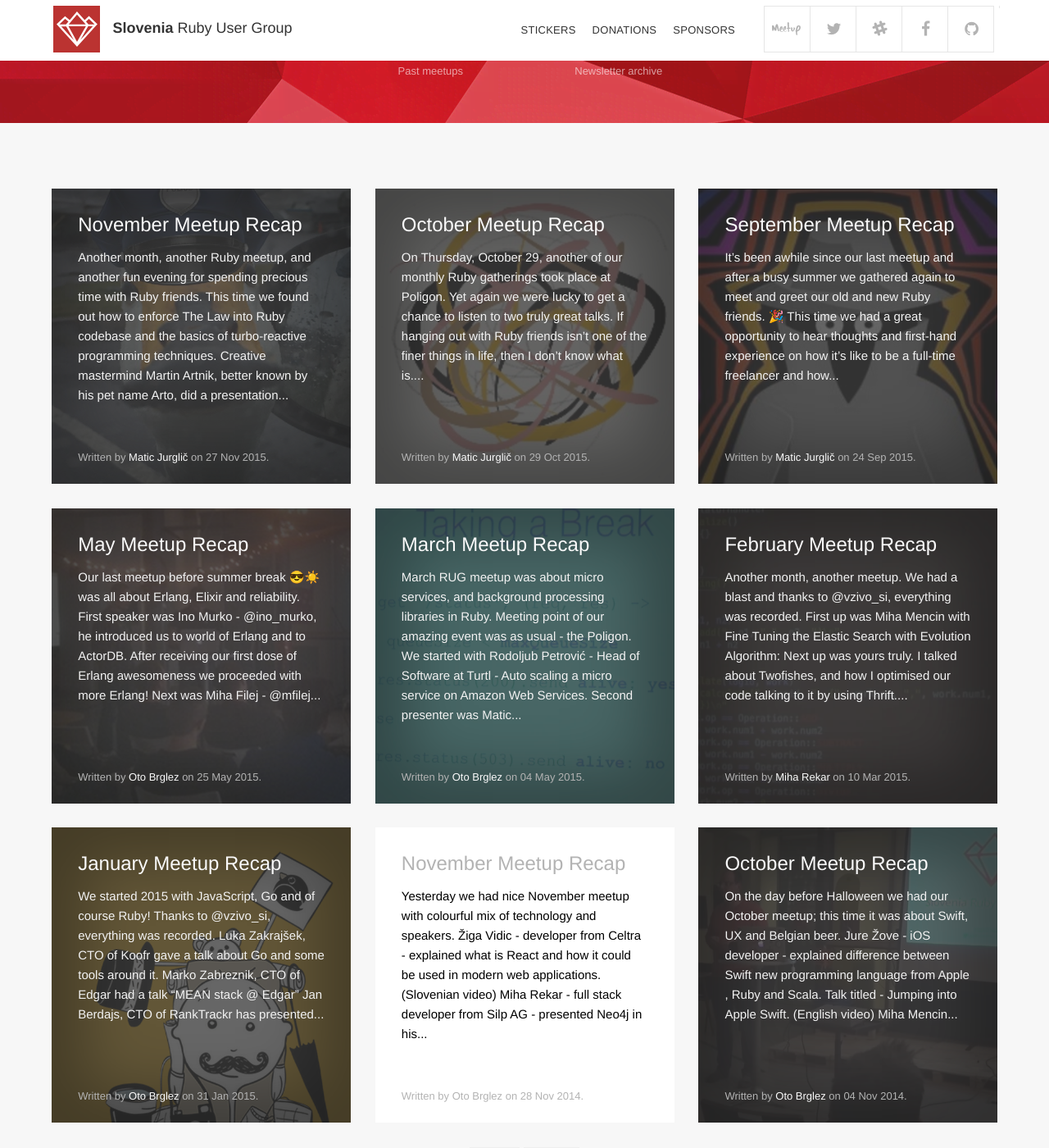
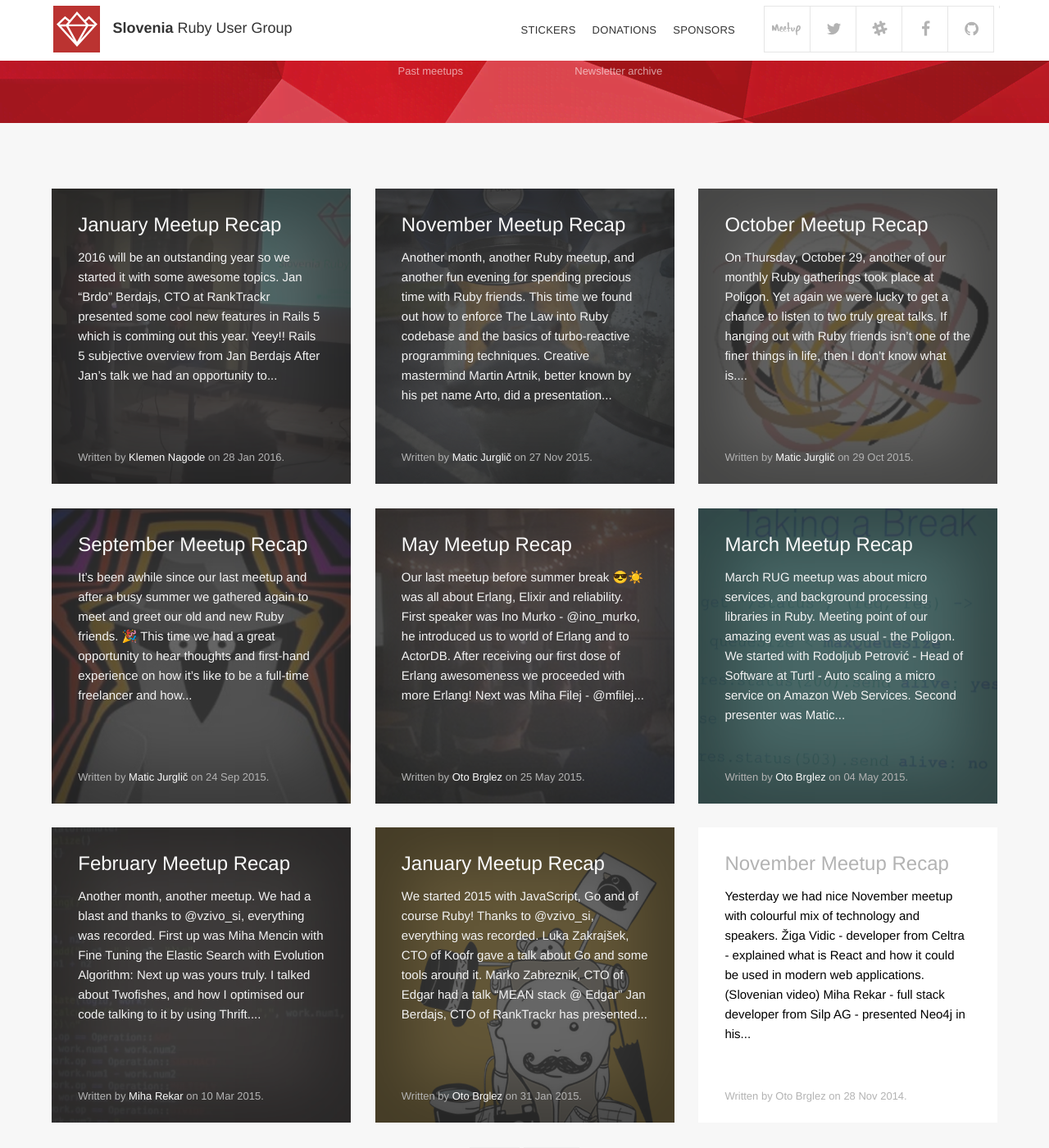
Before and after one commit to RubySlovenia/RubySlovenia.github.io, a Jekyll site: the page built from index.html, in a window 1280 px wide and 1400 px high, scrolled down 250 px. Shown: the whole window at 82% size. Built offline with Jekyll 4.4.1, drawn with Linux system fonts in a browser that asks for light colours; nearby versions of some CDN libraries; emoji names are drawn with the system emoji font; the list of posts is cut into pages by our own code.

Commit message:
january meetup recap blog post

```diff
--- a/_config.yml
+++ b/_config.yml
@@ -42,6 +42,10 @@ authors:
     name:           Matic Jurglič
     url:            http://codeandtechno.com
     email:          matic@jurglic.si
+  knagode:
+    name:           Klemen Nagode
+    url:            http://www.klemen.info
+    email:          klemen.nagode@gmail.com
 
 paginate:         9
 
--- /dev/null
+++ b/_posts/2016-01-28-january-meetup-recap.md
@@ -0,0 +1,34 @@
+---
+layout: post
+title: January Meetup Recap
+author: knagode
+bg_photo: ./assets/img/posts/2014-11-04-bg.png
+---
+
+2016 will be an outstanding year so we started it with some awesome topics. [Jan "Brdo" Berdajs](https://github.com/mrbrdo), CTO at [RankTrackr](http://ranktrackr.net/) presented some cool new features in Rails 5 which is comming out this year. Yeey!!
+
+<iframe src="//www.slideshare.net/slideshow/embed_code/key/Ik3FnkzPtWkFy2" width="595" height="485" frameborder="0" marginwidth="0" marginheight="0" scrolling="no" style="border:1px solid #CCC; border-width:1px; margin-bottom:5px; max-width: 100%;" allowfullscreen> </iframe> <div style="margin-bottom:5px"> <strong> <a href="//www.slideshare.net/JanBerdajs/rails-5-subjective-overview" title="Rails 5 subjective overview" target="_blank">Rails 5 subjective overview</a> </strong> from <strong><a href="//www.slideshare.net/JanBerdajs" target="_blank">Jan Berdajs</a></strong> </div>
+
+After Jan's talk we had an opportunity to listen to Dane Šoba, CTO at [Megabon](http://megabon.eu/). Dane was talking about making Rails as fast as possible and how to detect and resolve slow chunks of the code.
+
+<script async class="speakerdeck-embed" data-id="32b64e5084904e7484a188b83d85ed66" data-ratio="1.77777777777778" src="//speakerdeck.com/assets/embed.js"></script>
+
+The end of the meetup was fired up by a lightning talk. [Miha Rekar](http://twitter.com/mr_foto) showed us some quick hacks which makes our terminal window fancier than ever. [Check out his tips](http://mr.si/posts/2016/01/29/dont-screw-up-when-you-ssh-to-production/) to never again screw up something on production server.
+
+
+The event was unofficially continued with free drinks and many interesting conversations about Ruby, job opportunities and life-hacks.
+
+
+Thanks everyone for comming, thanks to [Toptal](http://www.toptal.com) for free drinks and to [Poligon](http://www.poligon.si/) for sharing their space with us. Together we are probably making the best software community in Slovenia! High five!
+
+You should join us on our [next event](http://www.meetup.com/RubySlovenia/)! If you can't wait, you can find us on [Slack](http://slack.rug.si/).
+
+<div class="gallery">
+  <a href="/assets/img/posts/2016-01-28_meetup.jpg" target="_blank">
+    <img src="/assets/img/posts/2016-01-28_meetup.jpg" alt="Ruby meetup - January 2016">
+  </a>
+  <a href="/assets/img/posts/2016-01-28_meetup_2.jpg" target="_blank">
+    <img src="/assets/img/posts/2016-01-28_meetup_2.jpg" alt="Ruby meetup - January 2016">
+  </a>
+  <small>Photos by Miha Rekar</small>
+</div>
```
Also changed, not shown: assets/img/posts/2016-01-28_meetup.jpg (added), assets/img/posts/2016-01-28_meetup_2.jpg (added).
